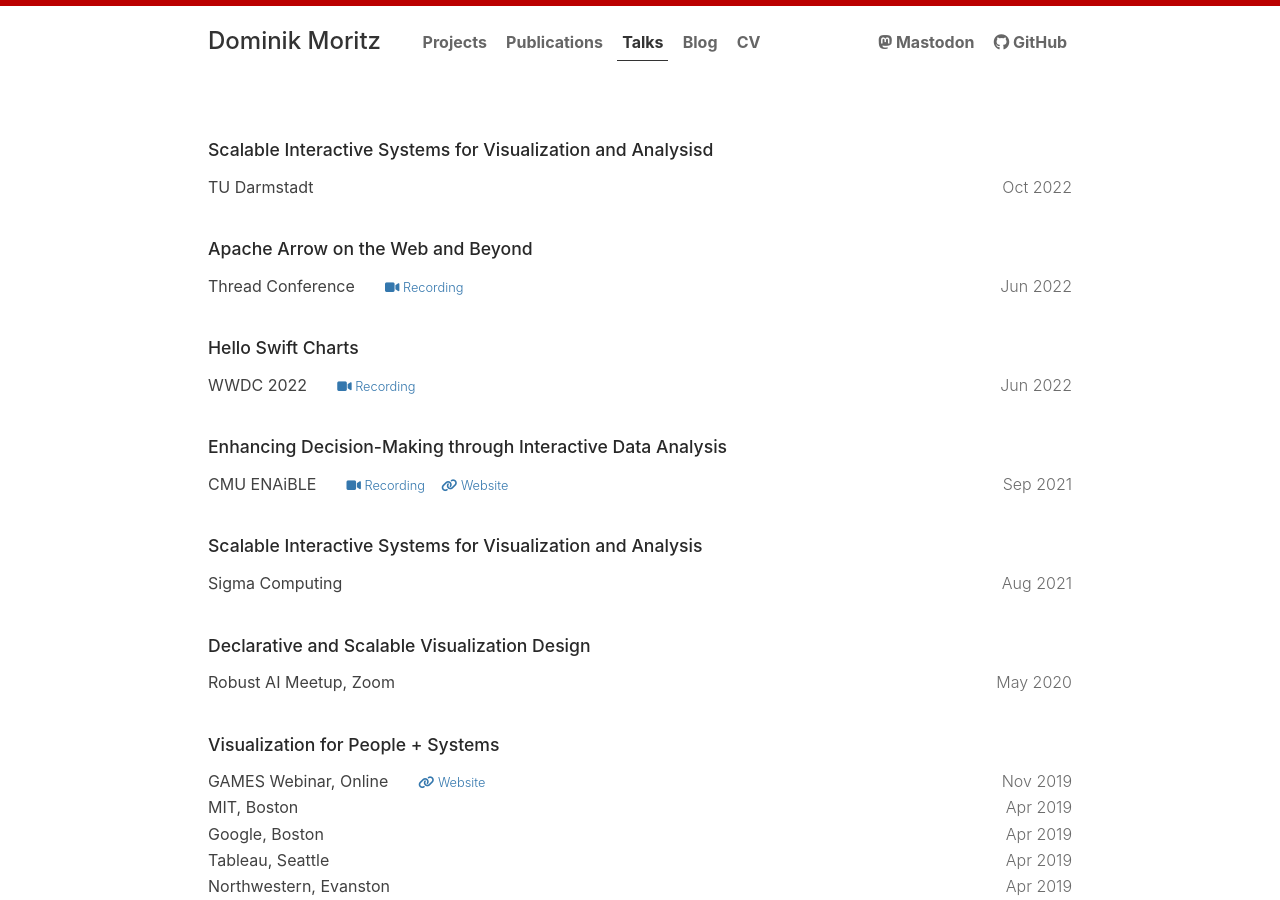
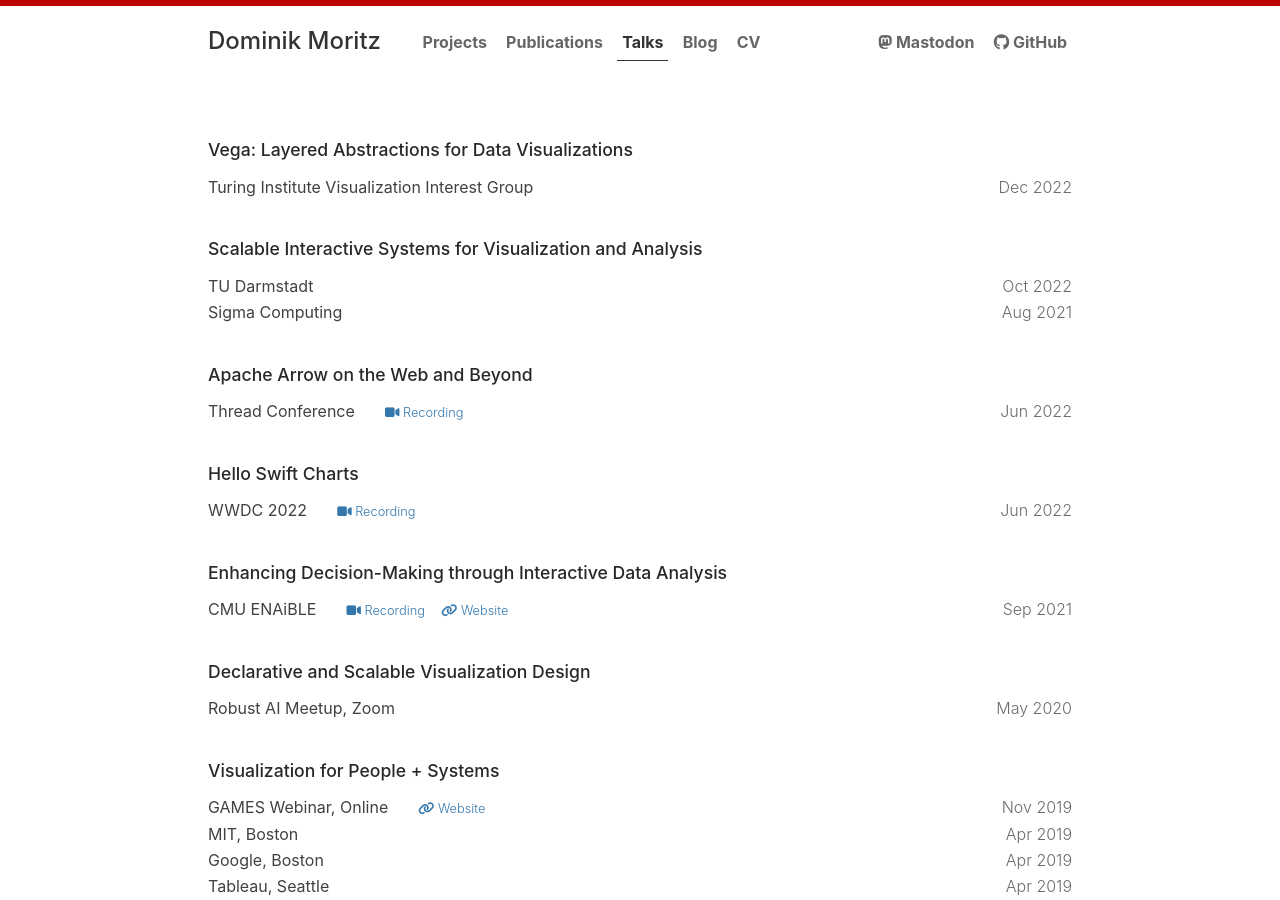
Before and after one commit to domoritz/domoritz.github.io, a Jekyll site: the page built from talks.md, in a window 1280 px wide and 900 px high. Built offline with Jekyll 4.4.1, drawn with Linux system fonts in a browser that asks for light colours.

Commit message:
Add turing institute talk

```diff
--- a/_data/talks.yml
+++ b/_data/talks.yml
@@ -1,4 +1,7 @@
-- title: "Scalable Interactive Systems for Visualization and Analysisd"
+- title: "Vega: Layered Abstractions for Data Visualizations"
+  location: Turing Institute Visualization Interest Group
+  date: 2022-12-13
+- title: "Scalable Interactive Systems for Visualization and Analysis"
   location: TU Darmstadt
   date: 2022-10-07
 - title: "Apache Arrow on the Web and Beyond"
```
